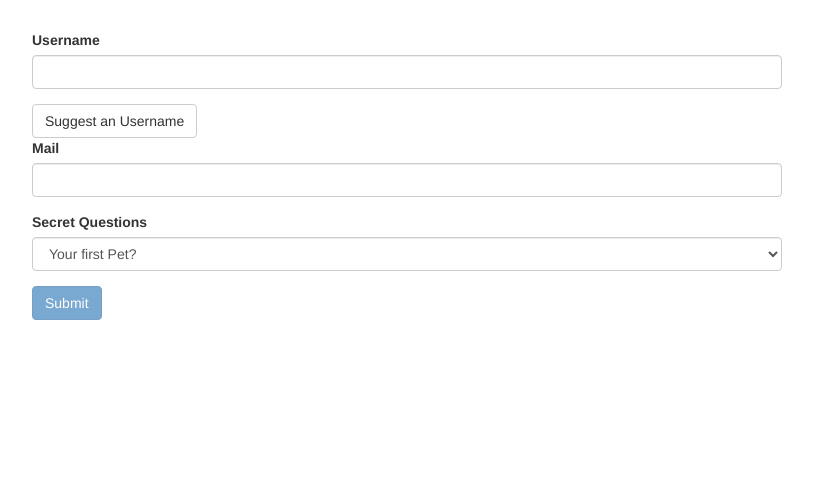
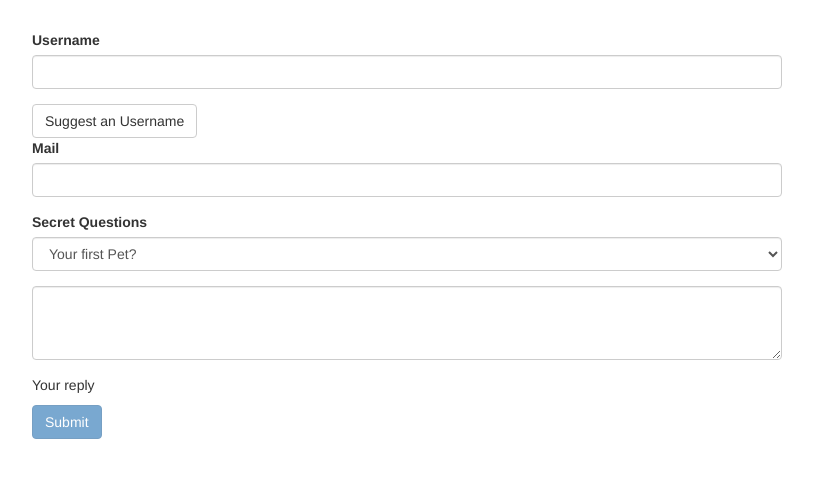
Before and after one commit to PManager1/angular-newStuff-Forms, an Angular app: page / in a window 1280 px wide. Shown: the top 478 px of the page, without its empty margins (233-1046 px from the left). Built offline with nearby package versions, Linux system fonts and the light colour scheme.

Commit message:
15-15 done

```diff
--- a/src/app/app.component.html
+++ b/src/app/app.component.html
@@ -2,7 +2,10 @@
   <div class="row">
     <div class="col-xs-12 col-sm-10 col-md-8 col-sm-offset-1 col-md-offset-2">
       <form (ngSubmit)="onSubmit(f)" #f="ngForm">
-        <div id="user-data">
+        <div id="user-data"
+            ngModelGroup="userData"
+            #userData="ngModelGroup"
+        >
           <div class="form-group">
             <label for="username">Username</label>
             <input
@@ -28,6 +31,7 @@
           </div>
           <span class="help-block" *ngIf="!email.valid && email.touched"> pls enter valid email </span>
         </div>
+        <p *ngIf="!userData.valid && userData.touched"> user data is invalid </p>
         <div class="form-group">
           <label for="secret">Secret Questions</label>
           <select
@@ -40,6 +44,17 @@
             <option value="teacher">Your first teacher?</option>
           </select>
         </div>
+
+        <div class="form-group">
+          <textarea
+            name="questionAnswer"
+            rows="3"
+            [(ngModel)]="answer"
+            class="form-control" >
+          </textarea>
+        </div>
+        <p> Your reply {{ answer}} </p>
+
         <button class="btn btn-primary" type="submit"
           [disabled]="!f.valid"
         >Submit</button>
--- a/src/app/app.component.ts
+++ b/src/app/app.component.ts
@@ -8,6 +8,7 @@ import { NgForm } from '@angular/forms';
 })
 export class AppComponent {
   defaultQuestion = 'pet';
+  answer = '';
   @ViewChild('f') signupForm:NgForm;
 
   onSubmit(){
```
